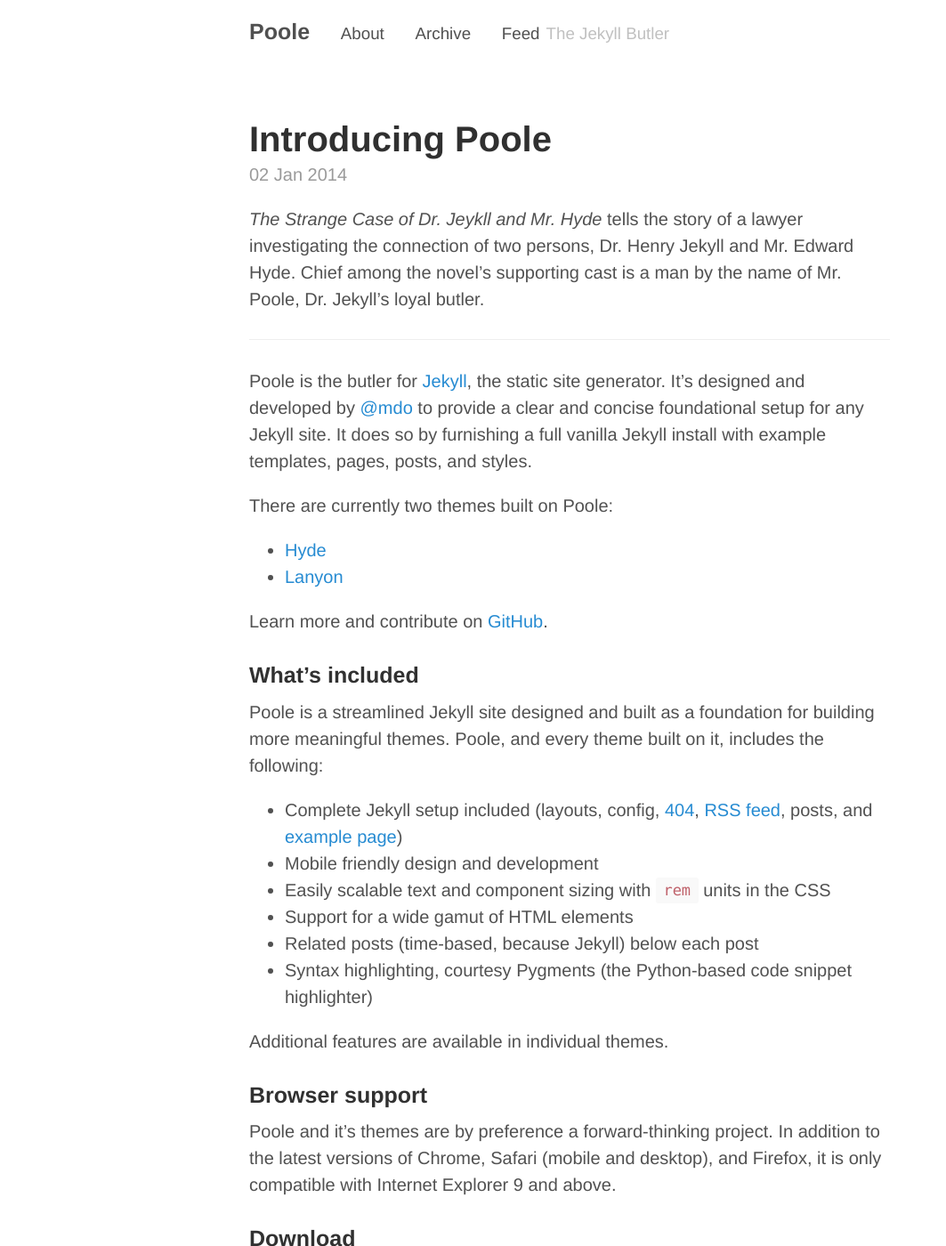
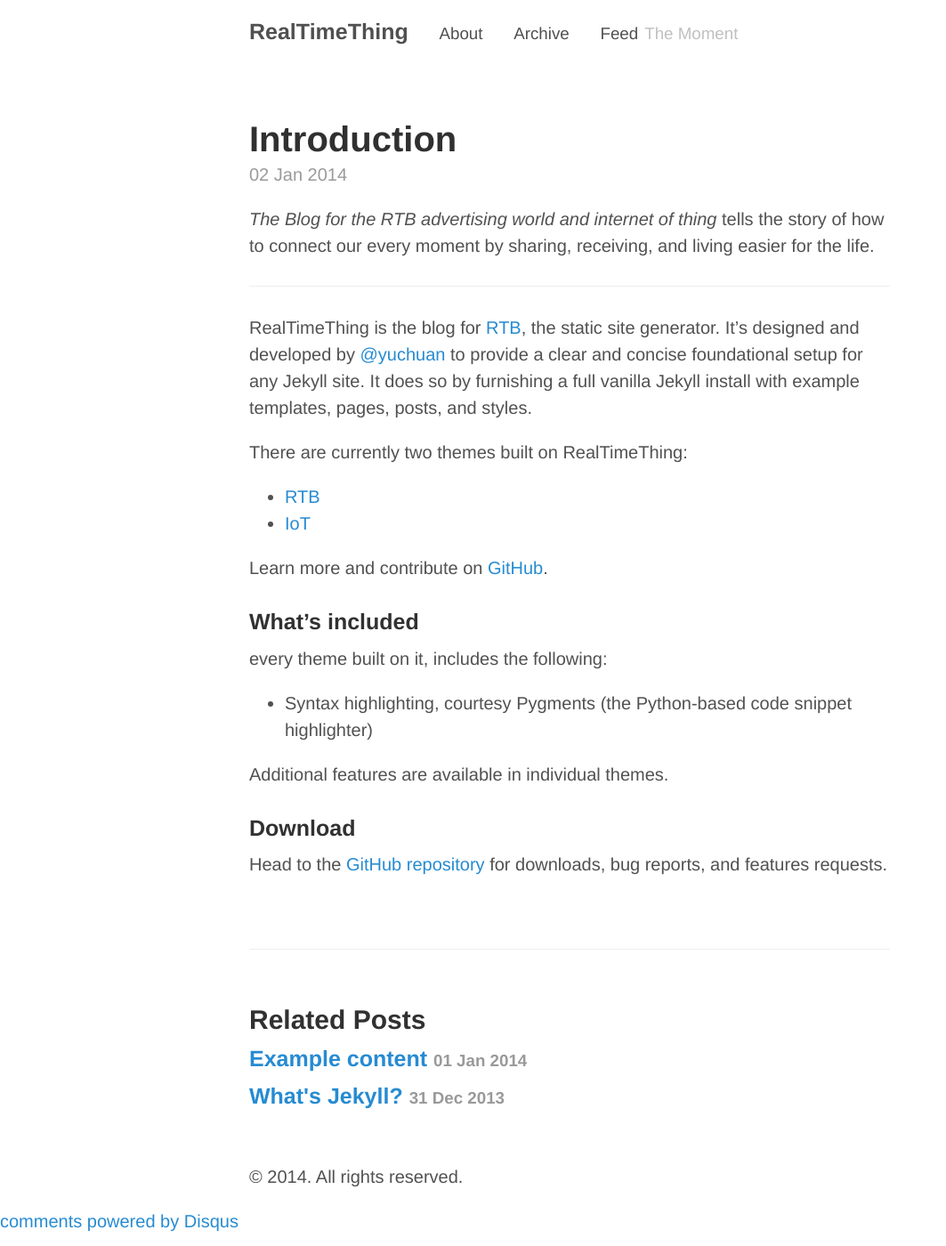
Before and after one commit to YuchuanWeng/YuchuanWeng.github.io, a Jekyll site: the page built from _posts/2014-01-02-introducing-poole.md, in a window 1280 px wide and 1400 px high. Shown: the whole window at 89% size, without its empty margins (0-1063 px from the left). Built offline with Jekyll 4.4.1, drawn with Linux system fonts in a browser that asks for light colours; some of the changed text lies outside the part shown.

Commit message:
'some_trail_before_blog'

```diff
--- a/_config.yml
+++ b/_config.yml
@@ -6,20 +6,20 @@ pygments:         true
 permalink:        pretty
 
 # Setup
-title:            Poole
-tagline:          The Jekyll Butler
-url:              http://getpoole.com
+title:            RealTimeThing
+tagline:           The Moment
+url:              http://facebook/youchange
 paginate:         1
 baseurl:          /
 author:
-  name:           Mark Otto
-  url:            https://twitter.com/mdo
-  email:          markdotto@gmail.com
+  name:           Yuchuan Weng
+  url:
+  email:          cts734@gmail.com
 
 # Custom vars
 version:          1.0.0
 github:
-  repo:           https://github.com/poole/poole
+  repo:           https://
 
 pages_list:
   About: '/about'
--- a/_posts/2014-01-02-introducing-poole.md
+++ b/_posts/2014-01-02-introducing-poole.md
@@ -1,40 +1,32 @@
 ---
 layout: post
-title: Introducing Poole
+title: Introduction
 ---
 
-*The Strange Case of Dr. Jeykll and Mr. Hyde* tells the story of a lawyer investigating the connection of two persons, Dr. Henry Jekyll and Mr. Edward Hyde. Chief among the novel's supporting cast is a man by the name of Mr. Poole, Dr. Jekyll's loyal butler.
+*The Blog for the RTB advertising world and internet of thing* tells the story of how to connect our every moment by sharing, receiving, and living easier for the life.
 
 -----
 
-Poole is the butler for [Jekyll](http://jekyllrb.com), the static site generator. It's designed and developed by [@mdo](https://twitter.com/mdo) to provide a clear and concise foundational setup for any Jekyll site. It does so by furnishing a full vanilla Jekyll install with example templates, pages, posts, and styles.
+RealTimeThing is the blog for [RTB](http://jekyllrb.com), the static site generator. It's designed and developed by [@yuchuan](https://twitter.com/mdo) to provide a clear and concise foundational setup for any Jekyll site. It does so by furnishing a full vanilla Jekyll install with example templates, pages, posts, and styles.
 
-There are currently two themes built on Poole:
+There are currently two themes built on RealTimeThing:
 
-* [Hyde](http://hyde.getpoole.com)
-* [Lanyon](http://lanyon.getpoole.com)
+* [RTB]()
+* [IoT]()
 
-Learn more and contribute on [GitHub](https://github.com/poole).
+Learn more and contribute on [GitHub]().
 
 ### What's included
 
-Poole is a streamlined Jekyll site designed and built as a foundation for building more meaningful themes. Poole, and every theme built on it, includes the following:
+every theme built on it, includes the following:
 
-* Complete Jekyll setup included (layouts, config, [404](/404.html), [RSS feed](/atom.xml), posts, and [example page](/about))
-* Mobile friendly design and development
-* Easily scalable text and component sizing with `rem` units in the CSS
-* Support for a wide gamut of HTML elements
-* Related posts (time-based, because Jekyll) below each post
+
 * Syntax highlighting, courtesy Pygments (the Python-based code snippet highlighter)
 
 Additional features are available in individual themes.
 
-### Browser support
 
-Poole and it's themes are by preference a forward-thinking project. In addition to the latest versions of Chrome, Safari (mobile and desktop), and Firefox, it is only compatible with Internet Explorer 9 and above.
 
 ### Download
 
-Poole is developed on and hosted with GitHub. Head to the <a href="https://github.com/poole/poole">GitHub repository</a> for downloads, bug reports, and features requests.
-
-Thanks!
+Head to the <a href="https://">GitHub repository</a> for downloads, bug reports, and features requests.
```
